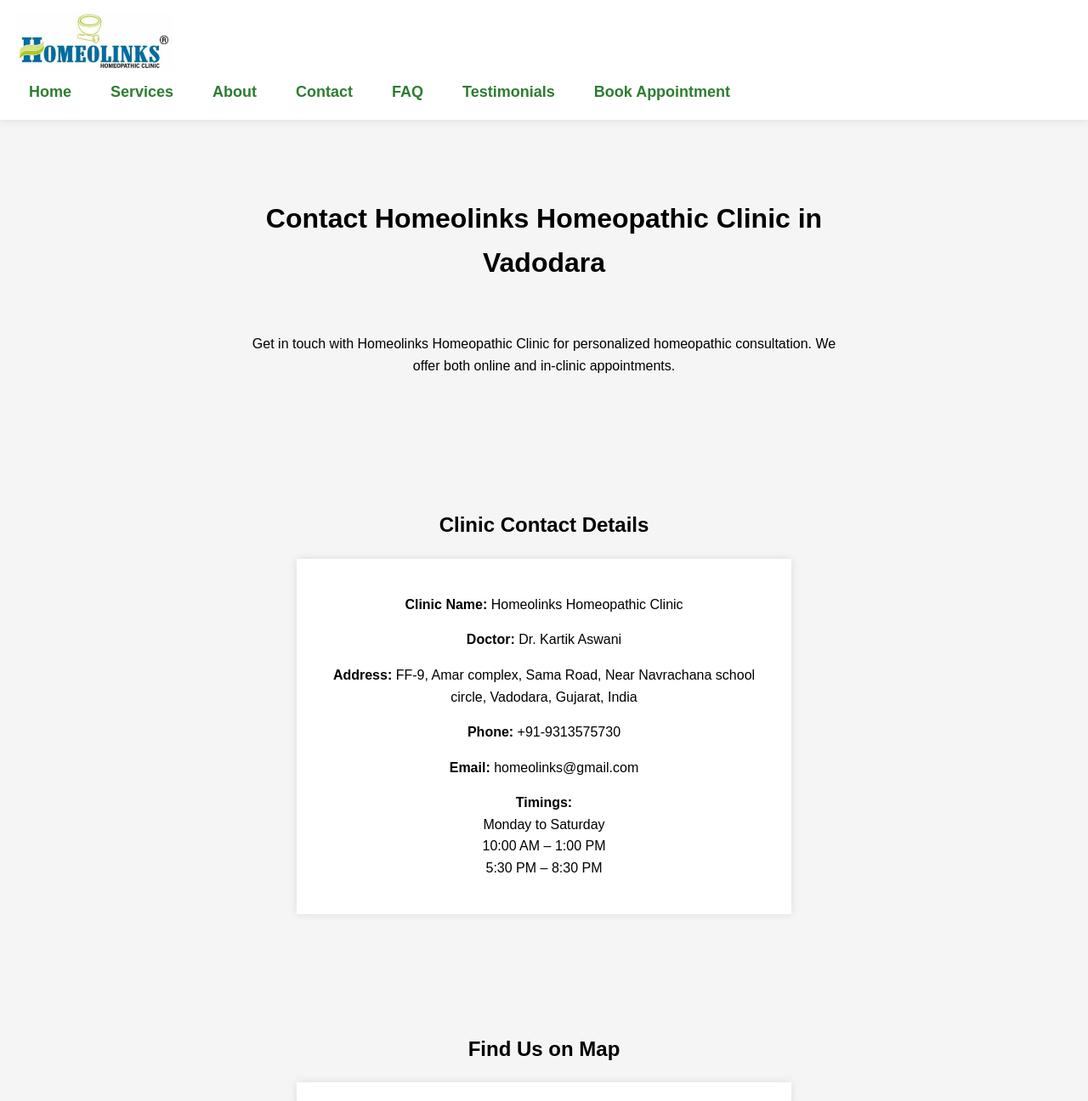
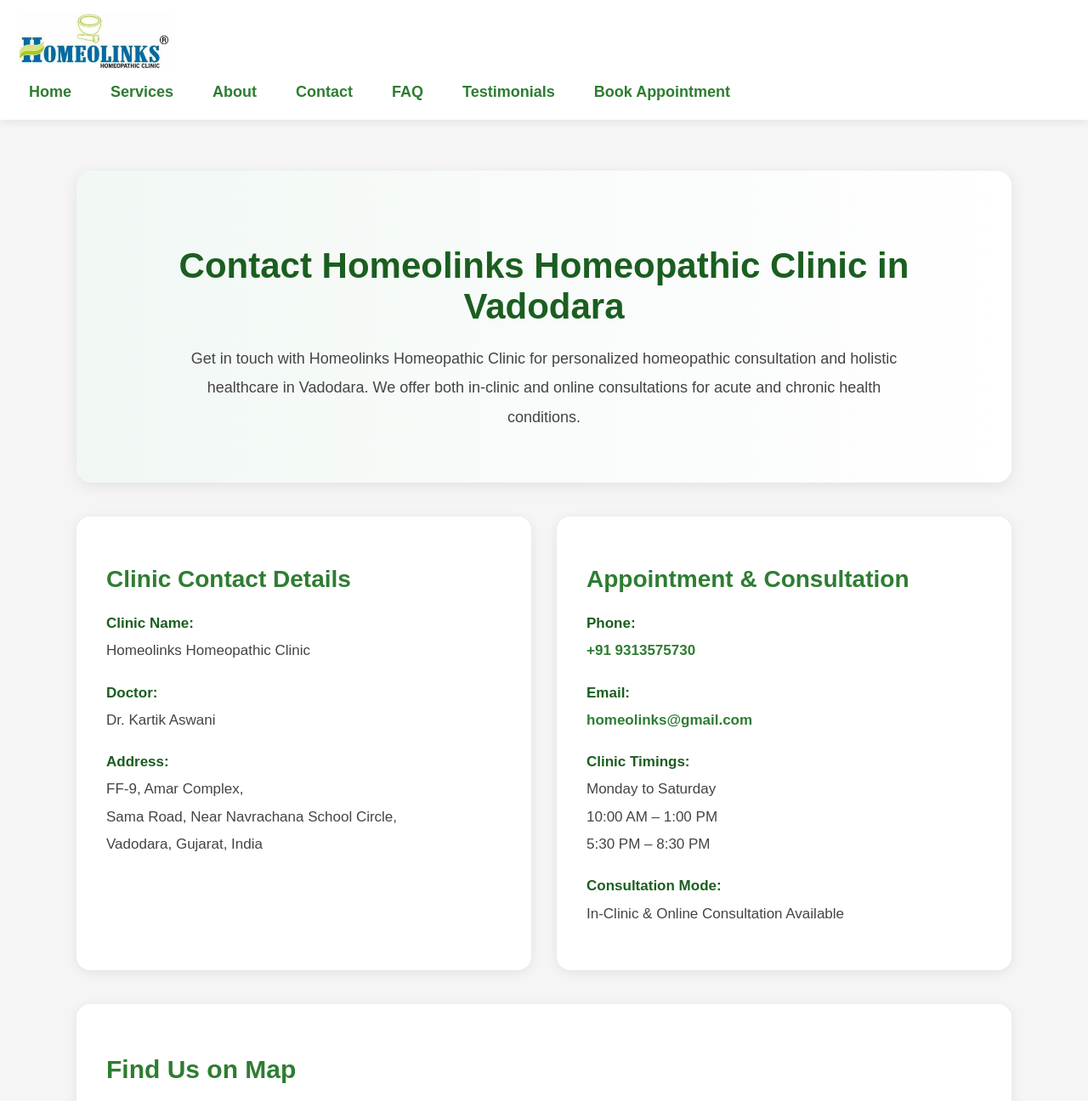
Before and after one commit to kartiklaswani/homeolinks, a Flask app: page /contact in a window 1280 px wide. Shown: the top 1296 px of the page at 85% size. Run offline with Flask 3, Linux system fonts and the light colour scheme; some libraries are stand-ins or nearby versions.

Commit message:
Upgraded premium contact page

```diff
--- a/templates/contact.html
+++ b/templates/contact.html
@@ -2,78 +2,240 @@
 
 {% block content %}
 
-<head>
-    <meta name="description" content="Contact Homeolinks Homeopathic Clinic in Vadodara. Visit Dr. Kartik Aswani for expert homeopathic treatment for chronic diseases, allergies, skin disorders and more.">
-</head>
+<style>
 
-<style>
-.section {
-    padding: 50px 20px;
-    text-align: center;
+.contact-container{
+    max-width:1100px;
+    margin:auto;
+    padding:40px 20px;
 }
 
-.content {
-    max-width: 800px;
-    margin: auto;
-    line-height: 1.6;
+.hero-section{
+    background:linear-gradient(to right, #f1f8f4, #ffffff);
+    padding:60px 40px;
+    border-radius:18px;
+    margin-bottom:40px;
+    box-shadow:0 4px 18px rgba(0,0,0,0.08);
+    text-align:center;
 }
 
-.box {
-    background: white;
-    padding: 25px;
-    margin: 20px auto;
-    width: 70%;
-    box-shadow: 0 0 10px rgba(0,0,0,0.1);
+.hero-section h1{
+    color:#1b5e20;
+    font-size:42px;
+    margin-bottom:20px;
 }
+
+.hero-section p{
+    color:#444;
+    font-size:18px;
+    line-height:1.9;
+    max-width:850px;
+    margin:auto;
+}
+
+.contact-grid{
+    display:grid;
+    grid-template-columns:1fr 1fr;
+    gap:30px;
+    margin-bottom:40px;
+}
+
+.contact-card{
+    background:white;
+    padding:35px;
+    border-radius:16px;
+    box-shadow:0 3px 14px rgba(0,0,0,0.08);
+}
+
+.contact-card h2{
+    color:#2e7d32;
+    margin-bottom:20px;
+    font-size:28px;
+}
+
+.contact-card p{
+    color:#444;
+    line-height:1.9;
+    font-size:17px;
+    margin-bottom:15px;
+}
+
+.contact-card strong{
+    color:#1b5e20;
+}
+
+.contact-card a{
+    color:#2e7d32;
+    text-decoration:none;
+    font-weight:bold;
+}
+
+.map-section{
+    background:white;
+    padding:35px;
+    border-radius:16px;
+    box-shadow:0 3px 14px rgba(0,0,0,0.08);
+    margin-bottom:40px;
+}
+
+.map-section h2{
+    color:#2e7d32;
+    margin-bottom:20px;
+    font-size:30px;
+}
+
+.map-container{
+    overflow:hidden;
+    border-radius:14px;
+}
+
+.cta-section{
+    background:#e8f5e9;
+    text-align:center;
+    padding:50px 30px;
+    border-radius:18px;
+    box-shadow:0 4px 18px rgba(0,0,0,0.08);
+}
+
+.cta-section h2{
+    color:#1b5e20;
+    margin-bottom:15px;
+    font-size:34px;
+}
+
+.cta-section p{
+    color:#444;
+    font-size:18px;
+    margin-bottom:25px;
+}
+
+.cta-btn{
+    display:inline-block;
+    background:#2e7d32;
+    color:white;
+    padding:14px 28px;
+    border-radius:10px;
+    text-decoration:none;
+    font-weight:bold;
+    font-size:17px;
+    transition:0.3s;
+}
+
+.cta-btn:hover{
+    background:#1b5e20;
+}
+
+@media(max-width:768px){
+
+    .contact-grid{
+        grid-template-columns:1fr;
+    }
+
+    .hero-section{
+        padding:40px 25px;
+    }
+
+    .hero-section h1{
+        font-size:32px;
+    }
+
+    .contact-card{
+        padding:25px;
+    }
+
+}
+
 </style>
 
-<!-- TITLE -->
-<div class="section">
-    <h1>Contact Homeolinks Homeopathic Clinic in Vadodara</h1>
+<div class="contact-container">
 
-    <div class="content">
+    <div class="hero-section">
+
+        <h1>
+            Contact Homeolinks Homeopathic Clinic in Vadodara
+        </h1>
+
         <p>
-            Get in touch with Homeolinks Homeopathic Clinic for personalized homeopathic consultation.
-            We offer both online and in-clinic appointments.
+            Get in touch with Homeolinks Homeopathic Clinic for personalized homeopathic consultation and holistic healthcare in Vadodara. We offer both in-clinic and online consultations for acute and chronic health conditions.
         </p>
-    </div>
+
     </div>
 
-<!-- CONTACT DETAILS -->
-<div class="section">
+    <div class="contact-grid">
 
-    <h2>Clinic Contact Details</h2>
+        <div class="contact-card">
 
-    <div class="box">
-        <p><b>Clinic Name:</b> Homeolinks Homeopathic Clinic</p>
+            <h2>
+                Clinic Contact Details
+            </h2>
 
-        <p><b>Doctor:</b> Dr. Kartik Aswani</p>
+            <p>
+                <strong>Clinic Name:</strong><br>
+                Homeolinks Homeopathic Clinic
+            </p>
 
-        <p><b>Address:</b> FF-9, Amar complex, Sama Road, Near Navrachana school circle, Vadodara, Gujarat, India</p>
+            <p>
+                <strong>Doctor:</strong><br>
+                Dr. Kartik Aswani
+            </p>
 
-        <p><b>Phone:</b> +91-9313575730</p>
+            <p>
+                <strong>Address:</strong><br>
+                FF-9, Amar Complex,<br>
+                Sama Road, Near Navrachana School Circle,<br>
+                Vadodara, Gujarat, India
+            </p>
 
-        <p><b>Email:</b> homeolinks@gmail.com</p>
+        </div>
 
-        <p><b>Timings:</b><br>
+        <div class="contact-card">
+
+            <h2>
+                Appointment & Consultation
+            </h2>
+
+            <p>
+                <strong>Phone:</strong><br>
+                <a href="tel:+919313575730">
+                    +91 9313575730
+                </a>
+            </p>
+
+            <p>
+                <strong>Email:</strong><br>
+                <a href="mailto:homeolinks@gmail.com">
+                    homeolinks@gmail.com
+                </a>
+            </p>
+
+            <p>
+                <strong>Clinic Timings:</strong><br>
                 Monday to Saturday<br>
                 10:00 AM – 1:00 PM<br>
-        5:30 PM – 8:30 PM</p>
+                5:30 PM – 8:30 PM
+            </p>
+
+            <p>
+                <strong>Consultation Mode:</strong><br>
+                In-Clinic & Online Consultation Available
+            </p>
+
         </div>
 
     </div>
 
-<!-- GOOGLE MAP -->
-<div class="section">
+    <div class="map-section">
 
-    <h2>Find Us on Map</h2>
+        <h2>
+            Find Us on Map
+        </h2>
 
-    <div class="box">
+        <div class="map-container">
 
             <iframe
-            src="https://www.google.com/maps?q=Dr+Aswani+Kartik+Homeolinks+homeopathic+clinic&output=embed"
+                src="https://maps.google.com/maps?q=Homeolinks%20Clinic%20Vadodara&t=&z=15&ie=UTF8&iwloc=&output=embed"
                 width="100%"
-            height="350"
+                height="400"
                 style="border:0;"
                 allowfullscreen=""
                 loading="lazy">
@@ -83,19 +245,22 @@
 
     </div>
 
-<!-- CTA -->
-<div class="section">
+    <div class="cta-section">
 
-    <h2>Book Your Appointment Today</h2>
+        <h2>
+            Book Your Appointment Today
+        </h2>
 
         <p>
-        Consult an experienced homeopathic doctor in Vadodara for safe and effective treatment.
+            Consult an experienced homeopathic doctor in Vadodara for safe, personalized, and holistic treatment.
         </p>
 
-    <a href="/book" style="background:#2e7d32;color:white;padding:12px 25px;text-decoration:none;">
+        <a href="/book" class="cta-btn">
             Book Appointment
         </a>
 
     </div>
 
+</div>
+
 {% endblock %}
```
Lines whose indentation alone changed are shown as unchanged.
